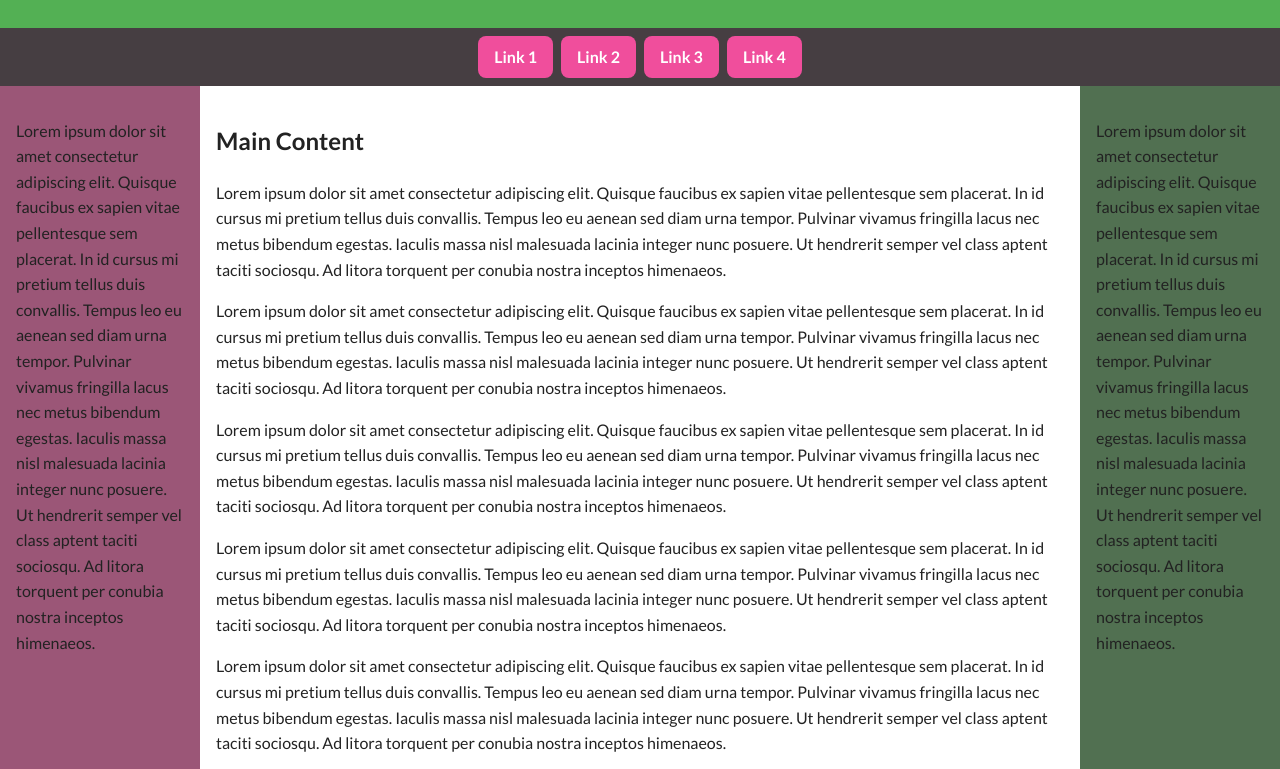
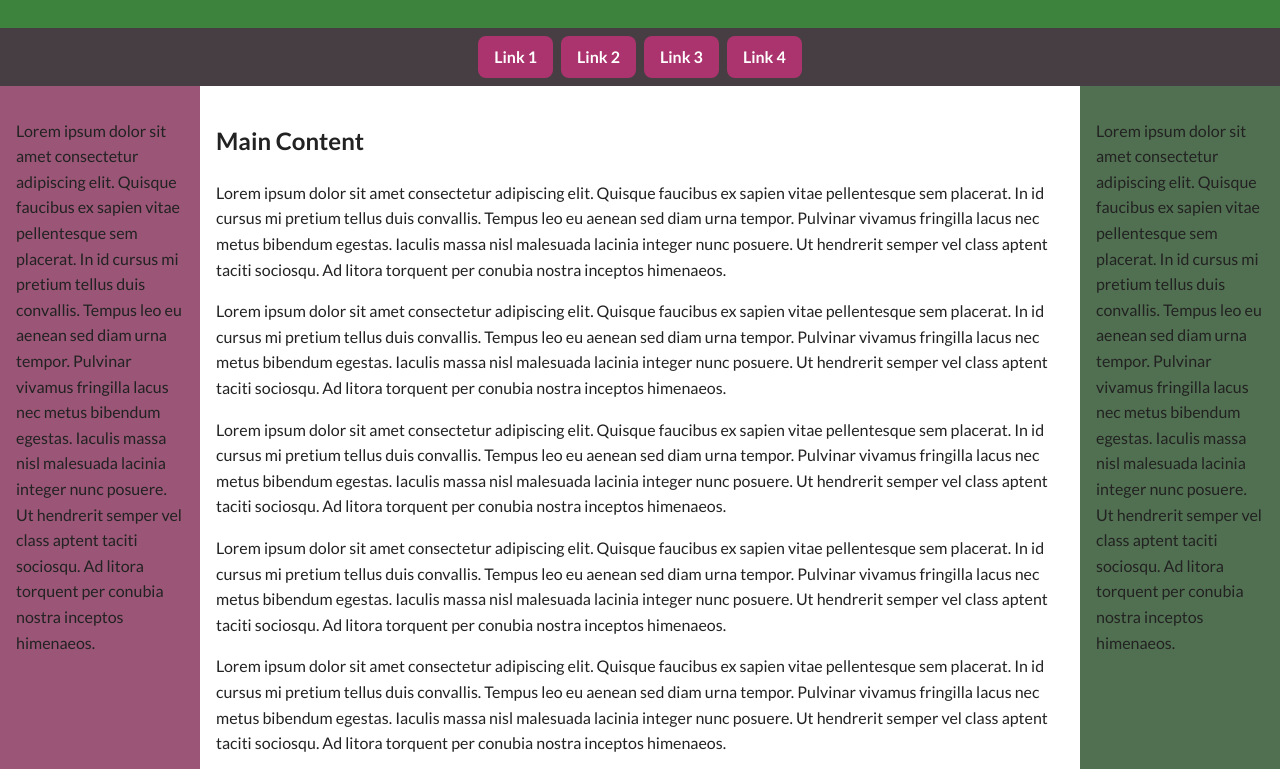
Before and after one commit to bitterbeet/Universal-Design, a plain HTML site: page Assignment6.html in a window 1280 px wide. Shown: the part 98-867 px from the top of the page. Drawn offline with Linux system fonts and the light colour scheme.

Commit message:
Update Assignment6.css

```diff
--- a/CSS/Assignment6.css
+++ b/CSS/Assignment6.css
@@ -1,7 +1,7 @@
 :root {
-  --color-bg: #F04E9C;
-  --color-primary: #53B054;
-  --color-secondary: #F04E9C;
+  --color-bg: #ac346e;
+  --color-primary: #3d833e;
+  --color-secondary: #ac346e;
   --color-text: #222;
   --color-accent: #463E42;
   --color-footer: #463E42;
```
